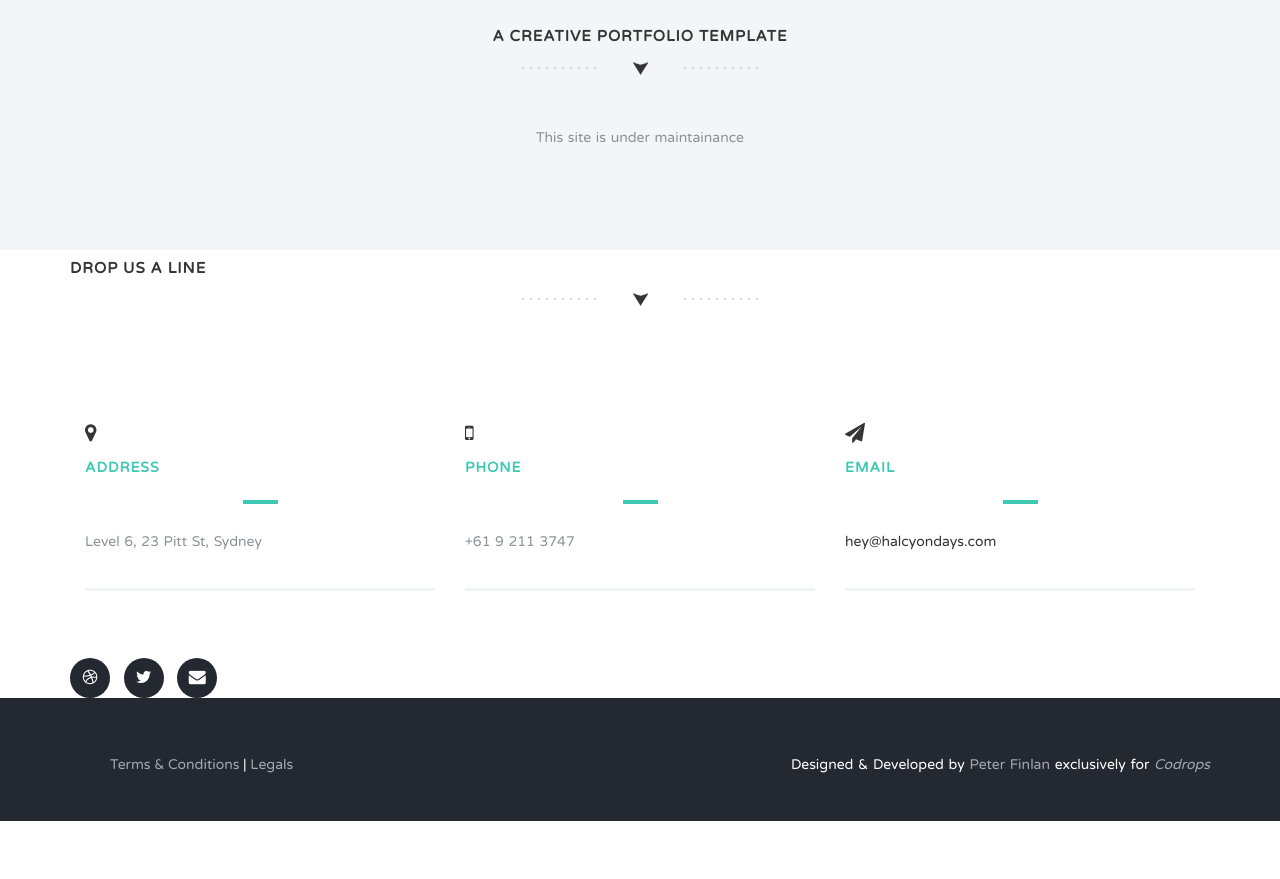
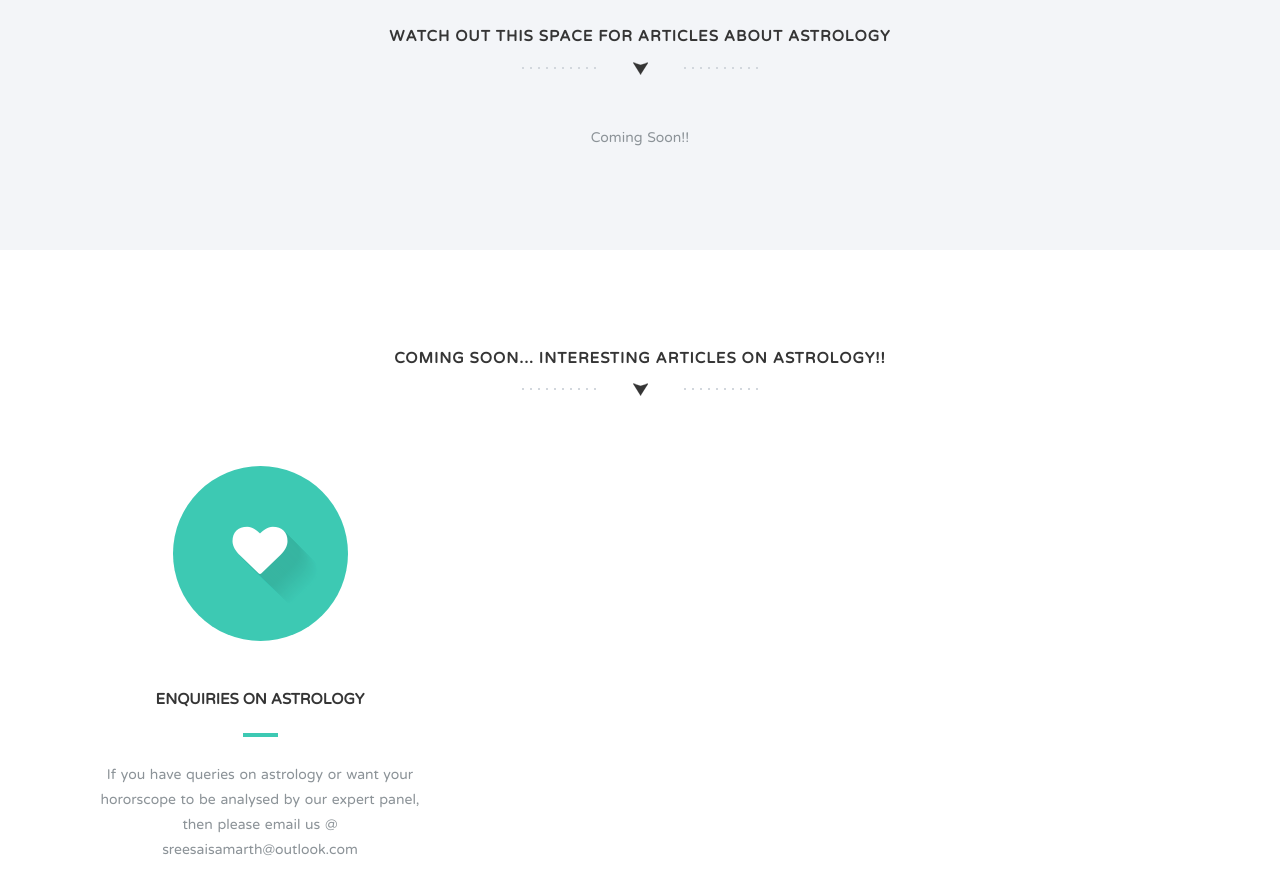
Before and after one commit to ShomaGujjar/ShomaGujjar.github.io, a plain HTML site: page index.html in a window 1280 px wide. Shown: the part 740-1619 px from the top of the page. Before the commit the page ends 1561 px from the top, so only its background shows below. Drawn offline with nearby package versions, Linux system fonts and the light colour scheme.

Commit message:
Added more information to the site
Added more information to the site

```diff
--- a/index.html
+++ b/index.html
@@ -27,10 +27,10 @@
                 <div class="col-md-8 col-md-offset-2 col-sm-8 col-sm-offset-2 col-xs-8 col-xs-offset-2">
                   <nav class="pull">
                     <ul class="top-nav">
-                      <li><a href="#intro">Introduction <span class="indicator"><i class="fa fa-angle-right"></i></span></a></li>
-                      <li><a href="#features">Features <span class="indicator"><i class="fa fa-angle-right"></i></span></a></li>
-                      <li><a href="#responsive">Responsive Design <span class="indicator"><i class="fa fa-angle-right"></i></span></a></li>
-                      <li><a href="#portfolio">Portfolio <span class="indicator"><i class="fa fa-angle-right"></i></span></a></li>
+                      <li><a href="#intro">Home <span class="indicator"><i class="fa fa-angle-right"></i></span></a></li>
+                      <li><a href="#features">Astrology <span class="indicator"><i class="fa fa-angle-right"></i></span></a></li>
+                      <!-- <li><a href="#responsive">Responsive Design <span class="indicator"><i class="fa fa-angle-right"></i></span></a></li>
+                      <li><a href="#portfolio">Portfolio <span class="indicator"><i class="fa fa-angle-right"></i></span></a></li> -->
                       <li><a href="#team">Team <span class="indicator"><i class="fa fa-angle-right"></i></span></a></li>
                       <li><a href="#contact">Get in Touch <span class="indicator"><i class="fa fa-angle-right"></i></span></a></li>
                     </ul>
@@ -64,48 +64,47 @@
           <div class="container">
             <div class="row">
               <div class="col-md-8 col-md-offset-2 wp1">
-                <h1 class="arrow">A Creative Portfolio Template</h1>
-                <p>This site is under maintainance</p>
+                <h1 class="arrow">Watch out this space for articles about ASTROLOGY</h1>
+                <p>Coming Soon!!</p>
               </div>
             </div>
           </div>
         </section>
-        <!-- <section class="features text-center section-padding" id="features">
+        <section class="features text-center section-padding" id="features">
           <div class="container">
             <div class="row">
               <div class="col-md-12">
-                <h1 class="arrow">Love what you do, and you'll do it well</h1>
+                <h1 class="arrow">Coming Soon... Interesting articles on astrology!!</h1>
                 <div class="features-wrapper">
-                  <div class="col-md-4 wp2">
+                 <!--  <div class="col-md-4 wp2">
                     <div class="icon">
                       <i class="fa fa-laptop shadow"></i>
                     </div>
-                   <!--  <h2>Digital Design</h2>
+                     <h2>Digital Design</h2>
                     <p>Lorem ipsum dolor sit amet, consectetur adipiscing elit. Sed a lorem quis neque interdum consequat ut sed sem. Duis quis tempor nunc. Interdum et malesuada fames ac ante ipsum
-                    primis in faucibus.</p> -->
-                  <!-- </div>
-                  <div class="col-md-4 wp2 delay-05s">
+                    primis in faucibus.</p>
+                   </div> -->
+                  <!-- <div class="col-md-4 wp2 delay-05s">
                     <div class="icon">
                       <i class="fa fa-code shadow"></i>
                     </div>
                     <h2>Web Development</h2>
                     <p>Lorem ipsum dolor sit amet, consectetur adipiscing elit. Sed a lorem quis neque interdum consequat ut sed sem. Duis quis tempor nunc. Interdum et malesuada fames ac ante ipsum
                     primis in faucibus.</p>
-                  </div>
+                  </div> -->
                   <div class="col-md-4 wp2 delay-1s">
                     <div class="icon">
                       <i class="fa fa-heart shadow"></i>
                     </div>
-                    <h2>Creative Direction</h2>
-                    <p>Lorem ipsum dolor sit amet, consectetur adipiscing elit. Sed a lorem quis neque interdum consequat ut sed sem. Duis quis tempor nunc. Interdum et malesuada fames ac ante ipsum
-                    primis in faucibus.</p>
+                    <h2>Enquiries on Astrology</h2>
+                    <p>If you have queries on astrology or want your hororscope to be analysed by our expert panel, then please email us @ sreesaisamarth@outlook.com </p>
                   </div>
                   <div class="clearfix"></div>
                 </div>
               </div>
             </div>
           </div>
-        </section> -->
+        </section>
         <!-- <section class="text-center" id="responsive">
           <div class="container-fluid nopadding responsive-services">
             <div class="wrapper">
@@ -353,16 +352,16 @@
               <input type="submit" name="" value="Send">
             </form>
           </div>
-        </section>
-        <section class="dark-bg text-center section-padding contact-wrap" id="contact"> -->
+        </section>-->
+        <section class="dark-bg text-center section-padding contact-wrap" id="contact">
           <a href="#top" class="up-btn"><i class="fa fa-chevron-up"></i></a>
           <div class="container">
-            <div class="row">
+            <!-- <div class="row">
               <div class="col-md-12">
                 <h1 class="arrow">Drop us a line</h1>
               </div>
-            </div>
-            <div class="row contact-details">
+            </div> -->
+            <!-- <div class="row contact-details">
               <div class="col-md-4">
                 <div class="light-box box-hover">
                   <h2><i class="fa fa-map-marker"></i><span>Address</span></h2>
@@ -374,15 +373,15 @@
                   <h2><i class="fa fa-mobile"></i><span>Phone</span></h2>
                   <p>+61 9 211 3747</p>
                 </div>
-              </div>
+              </div> -->
               <div class="col-md-4">
                 <div class="light-box box-hover">
-                  <h2><i class="fa fa-paper-plane"></i><span>Email</span></h2>
-                  <p><a href="#">hey@halcyondays.com</a></p>
+                  <h2><i class="fa fa-paper-plane"></i><span>Email us at</span></h2>
+                  <p><a href="#">sreesaisamarth@outlook.com</a></p>
                 </div>
               </div>
             </div>
-            <div class="row">
+            <!-- <div class="row">
               <div class="col-md-12">
                 <ul class="social-buttons">
                   <li><a href="#" class="social-btn"><i class="fa fa-dribbble"></i></a></li>
@@ -390,11 +389,11 @@
                   <li><a href="#" class="social-btn"><i class="fa fa-envelope"></i></a></li>
                 </ul>
               </div>
-            </div>
+            </div> -->
           </div>
         </section>
         <footer>
-          <div class="container">
+          <!-- <div class="container">
             <div class="row">
               <div class="col-md-6">
                 <ul class="legals">
@@ -406,7 +405,7 @@
                 <p>Designed &amp; Developed by <a href="http://www.peterfinlan.com/">Peter Finlan</a> exclusively for <a href="http://tympanus.net/codrops/"><em>Codrops</em></a></p>
               </div>
             </div>
-          </div>
+          </div> -->
         </footer>
         <!-- jQuery (necessary for Bootstrap's JavaScript plugins) -->
         <script src="https://ajax.googleapis.com/ajax/libs/jquery/1.11.0/jquery.min.js"></script>
```
